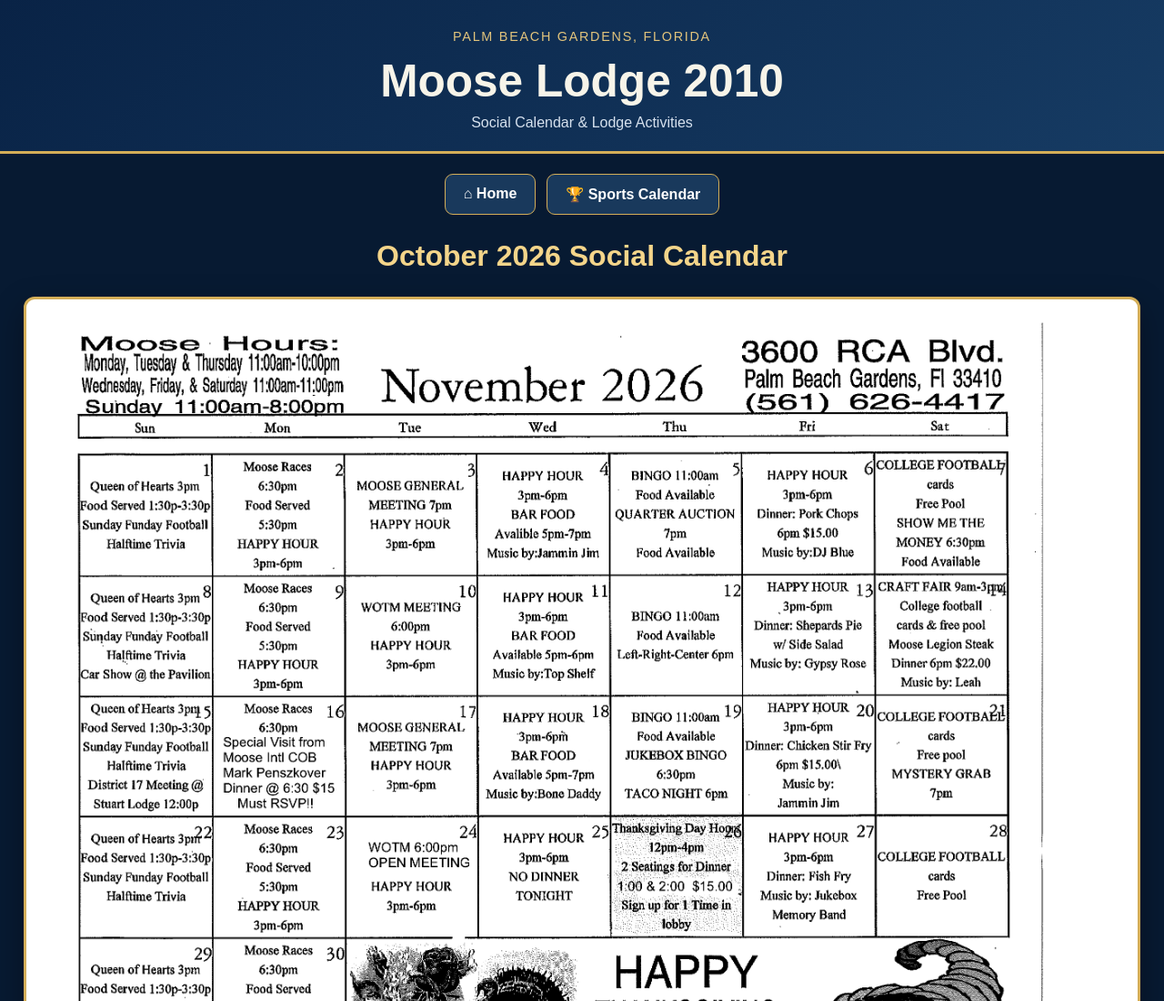
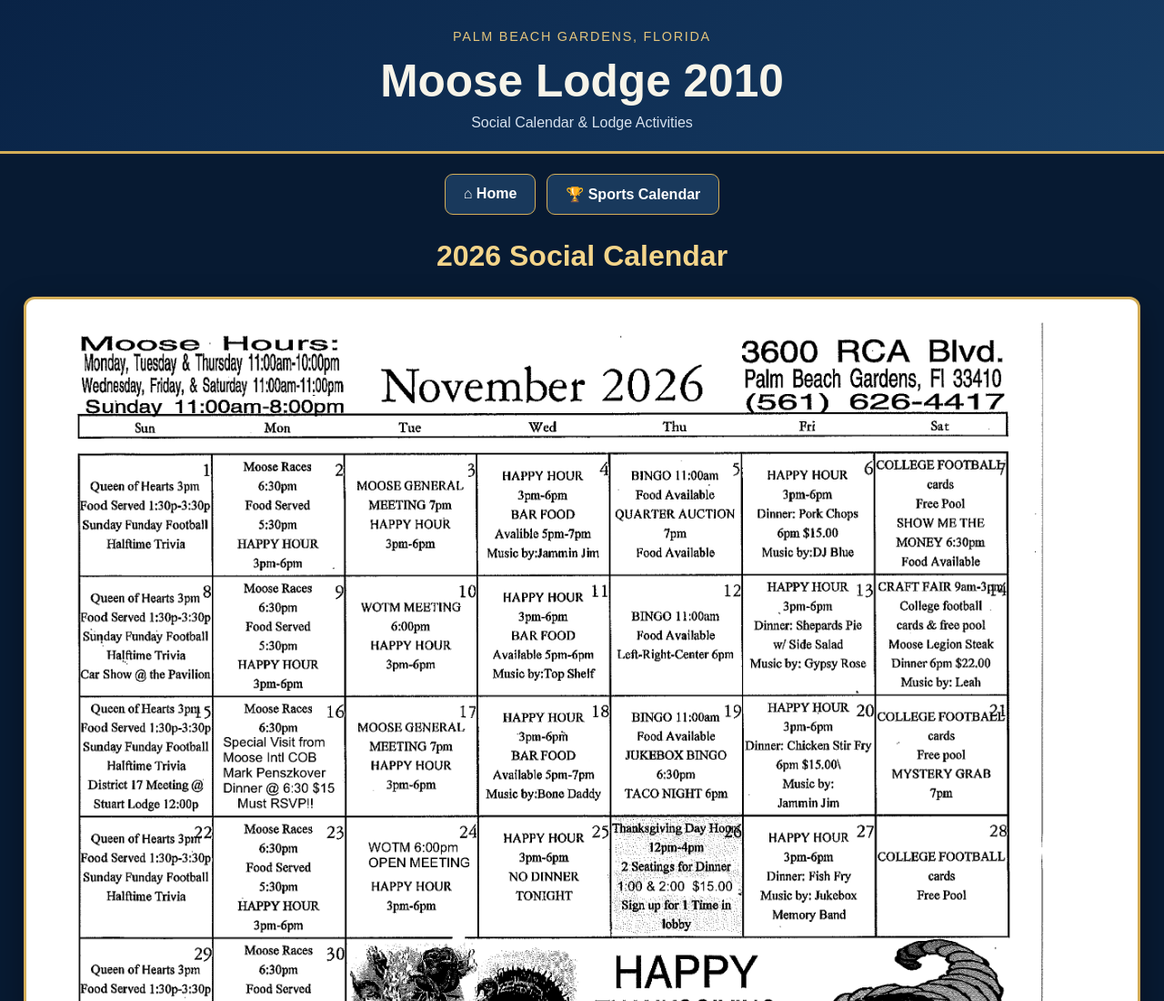
Before and after one commit to mjross11/moose2010, a plain HTML site: page calendar.html in a window 1280 px wide. Shown: the top 1100 px of the page at 91% size. Drawn offline with Linux system fonts and the light colour scheme.

Commit message:
Add files via upload

```diff
--- a/calendar.html
+++ b/calendar.html
@@ -36,7 +36,7 @@
     <a href="sports-calendar.html">🏆 Sports Calendar</a>
   </nav>
   <main>
-    <h2>October 2026 Social Calendar</h2>
+    <h2>2026 Social Calendar</h2>
     <div class="calendar-frame">
       <img src="calendars/octcal.png" alt="Moose Lodge 2010 Novermber 2026 social activities calendar">
     </div>
```
